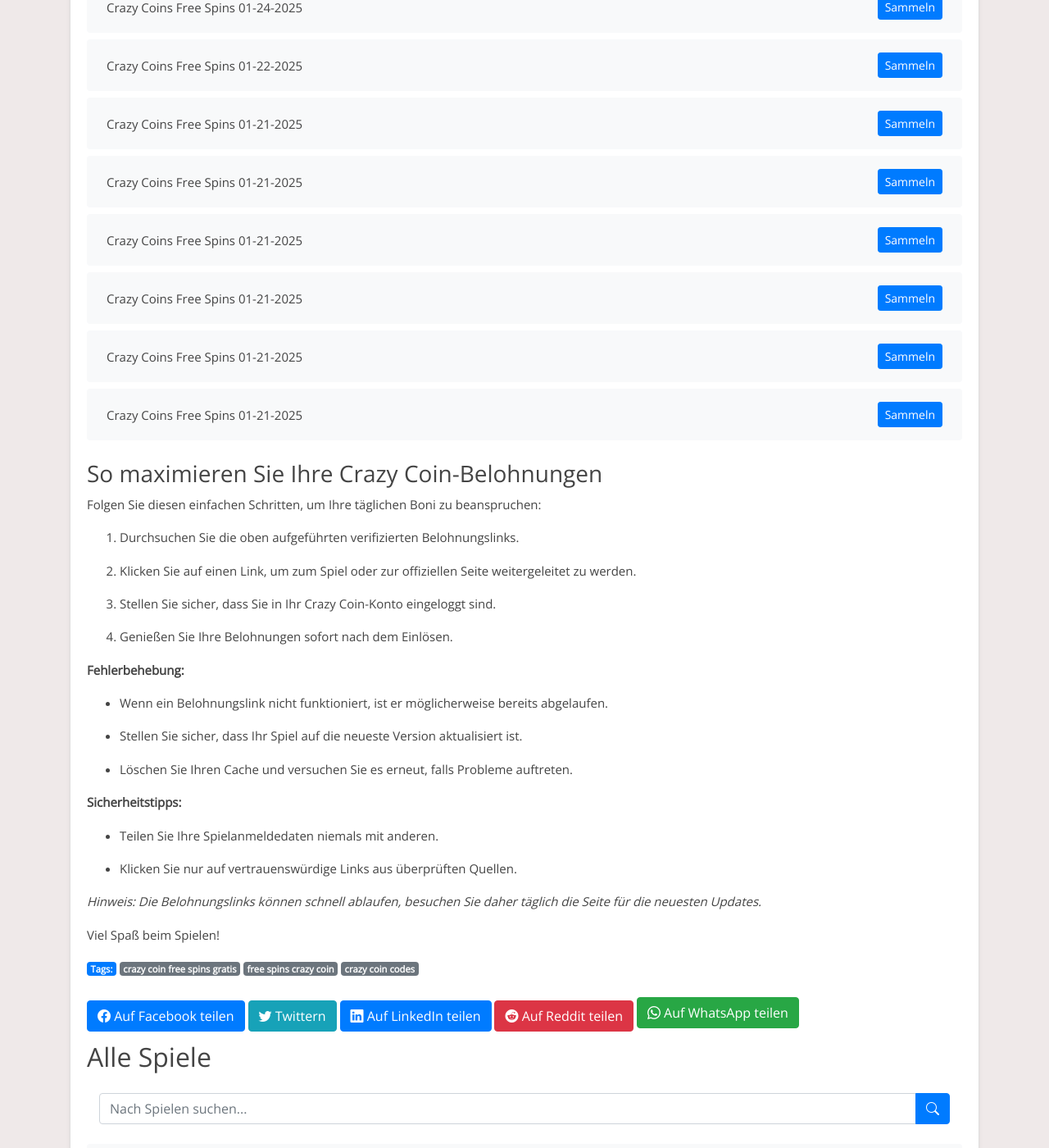
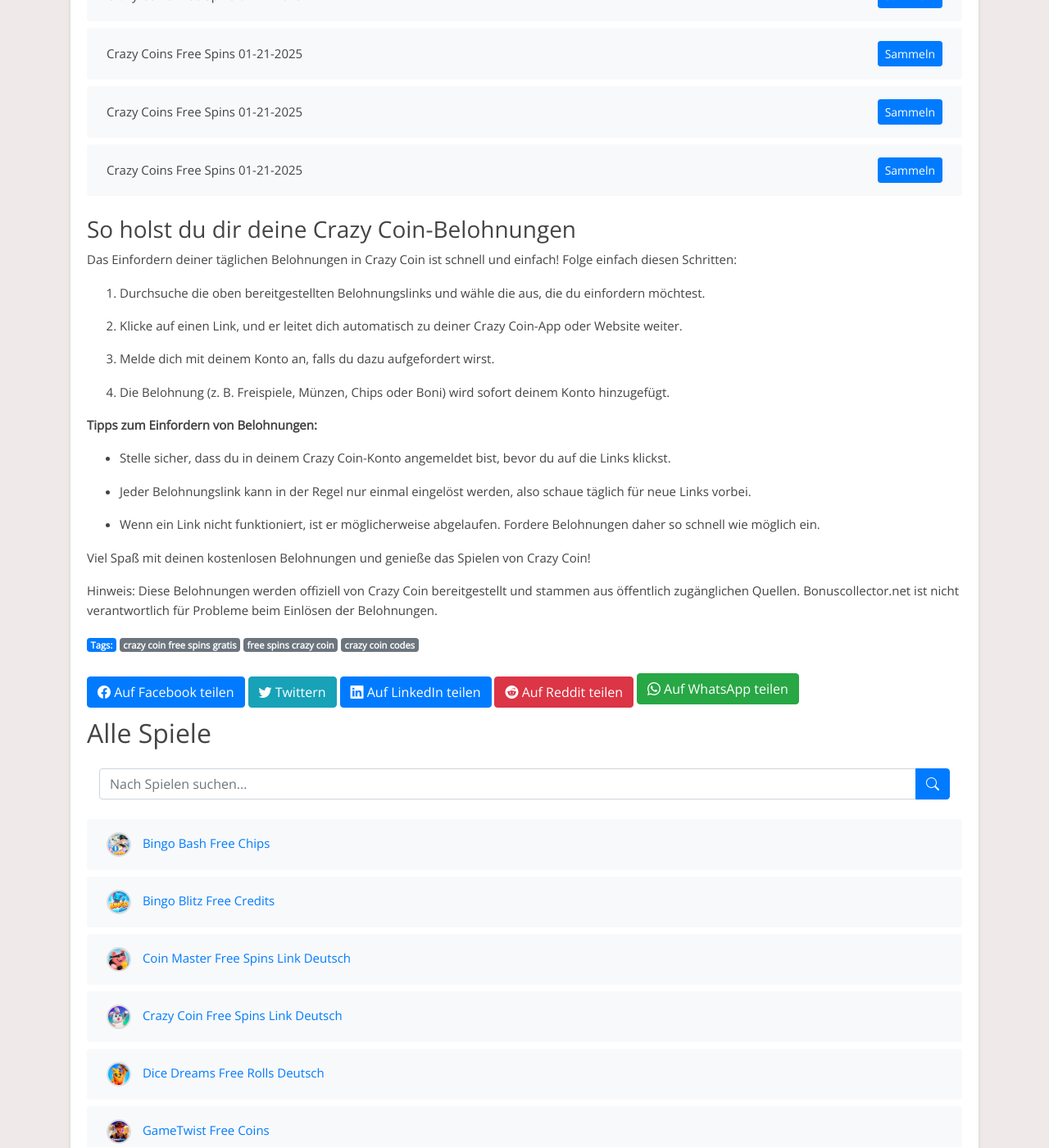
Before and after one commit to Prollad99/bs-de, a Jekyll site: the page built from _posts/2025-01-20-crazy-coin.md, in a window 1280 px wide and 1400 px high, scrolled down 3217 px. Shown: the whole window at 82% size. Built offline with Jekyll 4.4.1, drawn with Linux system fonts in a browser that asks for light colours; some of the changed text lies outside the part shown.

Commit message:
Aktualisiere crazy-coin-Belohnungslinks, Inhalte und Änderungsdatum

```diff
--- a/_includes/crazy-coin_footer.html
+++ b/_includes/crazy-coin_footer.html
@@ -1,33 +1,27 @@
-### So maximieren Sie Ihre Crazy Coin-Belohnungen
+### So holst du dir deine Crazy Coin-Belohnungen
 
 
-Folgen Sie diesen einfachen Schritten, um Ihre täglichen Boni zu beanspruchen:
+Das Einfordern deiner täglichen Belohnungen in Crazy Coin ist schnell und einfach! Folge einfach diesen Schritten:
 
-1. Durchsuchen Sie die oben aufgeführten verifizierten Belohnungslinks.
+1. Durchsuche die oben bereitgestellten Belohnungslinks und wähle die aus, die du einfordern möchtest.
 
-2. Klicken Sie auf einen Link, um zum Spiel oder zur offiziellen Seite weitergeleitet zu werden.
+2. Klicke auf einen Link, und er leitet dich automatisch zu deiner Crazy Coin-App oder Website weiter.
 
-3. Stellen Sie sicher, dass Sie in Ihr Crazy Coin-Konto eingeloggt sind.
+3. Melde dich mit deinem Konto an, falls du dazu aufgefordert wirst.
 
-4. Genießen Sie Ihre Belohnungen sofort nach dem Einlösen.
+4. Die Belohnung (z. B. Freispiele, Münzen, Chips oder Boni) wird sofort deinem Konto hinzugefügt.
 
 
-**Fehlerbehebung:**
+**Tipps zum Einfordern von Belohnungen:**
 
-- Wenn ein Belohnungslink nicht funktioniert, ist er möglicherweise bereits abgelaufen.
+- Stelle sicher, dass du in deinem Crazy Coin-Konto angemeldet bist, bevor du auf die Links klickst.
 
-- Stellen Sie sicher, dass Ihr Spiel auf die neueste Version aktualisiert ist.
+- Jeder Belohnungslink kann in der Regel nur einmal eingelöst werden, also schaue täglich für neue Links vorbei.
 
-- Löschen Sie Ihren Cache und versuchen Sie es erneut, falls Probleme auftreten.
+- Wenn ein Link nicht funktioniert, ist er möglicherweise abgelaufen. Fordere Belohnungen daher so schnell wie möglich ein.
 
 
-**Sicherheitstipps:**
-
-- Teilen Sie Ihre Spielanmeldedaten niemals mit anderen.
-
-- Klicken Sie nur auf vertrauenswürdige Links aus überprüften Quellen.
+Viel Spaß mit deinen kostenlosen Belohnungen und genieße das Spielen von Crazy Coin!
 
 
-*Hinweis: Die Belohnungslinks können schnell ablaufen, besuchen Sie daher täglich die Seite für die neuesten Updates.*
-
-Viel Spaß beim Spielen!
+Hinweis: Diese Belohnungen werden offiziell von Crazy Coin bereitgestellt und stammen aus öffentlich zugänglichen Quellen. Bonuscollector.net ist nicht verantwortlich für Probleme beim Einlösen der Belohnungen.
--- a/_includes/crazy-coin_post.html
+++ b/_includes/crazy-coin_post.html
@@ -1,30 +1,13 @@
-Willkommen auf der täglichen Crazy Coin-Belohnungsseite!
+Entdecke tägliche Crazy Coin-Belohnungen!
 
 
-Wenn Sie ein engagierter Fan von Crazy Coin sind, haben wir etwas Besonderes für Sie! Hier finden Sie aktualisierte Links zu kostenlosen Drehungen, Münzen, Chips und anderen Boni, die Ihr Spielerlebnis verbessern.
+Bist du ein Fan von Crazy Coin und möchtest dein Spielerlebnis verbessern? Du bist hier genau richtig! Diese Seite ist allen Crazy Coin-Enthusiasten gewidmet, die täglich kostenlose Belohnungen einfordern möchten. Hier findest du die neuesten Links, um Freispiele, Münzen, Chips und andere spannende Boni zu sammeln, damit du das Spiel noch mehr genießen kannst.
 
 
-**Was macht Crazy Coin so besonders?**
-
-Crazy Coin hat die Herzen von Millionen Spielern auf der ganzen Welt erobert. Mit seinem fesselnden Gameplay, herausfordernden Wettbewerben und spannenden Events ist es ein Muss für alle, die Spaß, Strategie und Belohnungen lieben.
+Crazy Coin ist ein unterhaltsames Spiel, das von Millionen geliebt wird. Ob du höhere Level erreichen oder einfach nur den Nervenkitzel genießen möchtest – unsere täglichen Belohnungslinks halten dich im Spiel.
 
 
-**Tägliche Belohnungen:**
-
-- Frische Belohnungslinks, die regelmäßig aktualisiert werden.
-
-- Verpassen Sie keinen Bonus – setzen Sie ein Lesezeichen für diese Seite und schauen Sie täglich vorbei.
-
-- Sichern Sie sich Drehungen, Münzen und exklusive Boni, bevor sie ablaufen!
+Hinweis: Crazy Coin ist eine kostenlose App, die ausschließlich zu Unterhaltungszwecken entwickelt wurde. Bonuscollector.net ist eine unabhängige Plattform und steht in keiner Verbindung zu den Entwicklern oder Eigentümern von Crazy Coin.
 
 
-**Warum unsere Plattform nutzen?**
-
-- Einfaches, benutzerfreundliches Erlebnis.
-
-- Überprüfte und aktive Belohnungslinks.
-
-- Schneller Zugriff ohne komplizierte Schritte.
-
-
-*Hinweis: Crazy Coin ist eine kostenlose App, die zu Unterhaltungszwecken entwickelt wurde. Wir stehen in keiner Verbindung zu den Entwicklern oder Eigentümern des Spiels.*
+Schau täglich vorbei, um sicherzustellen, dass du keine Belohnung verpasst!
```
